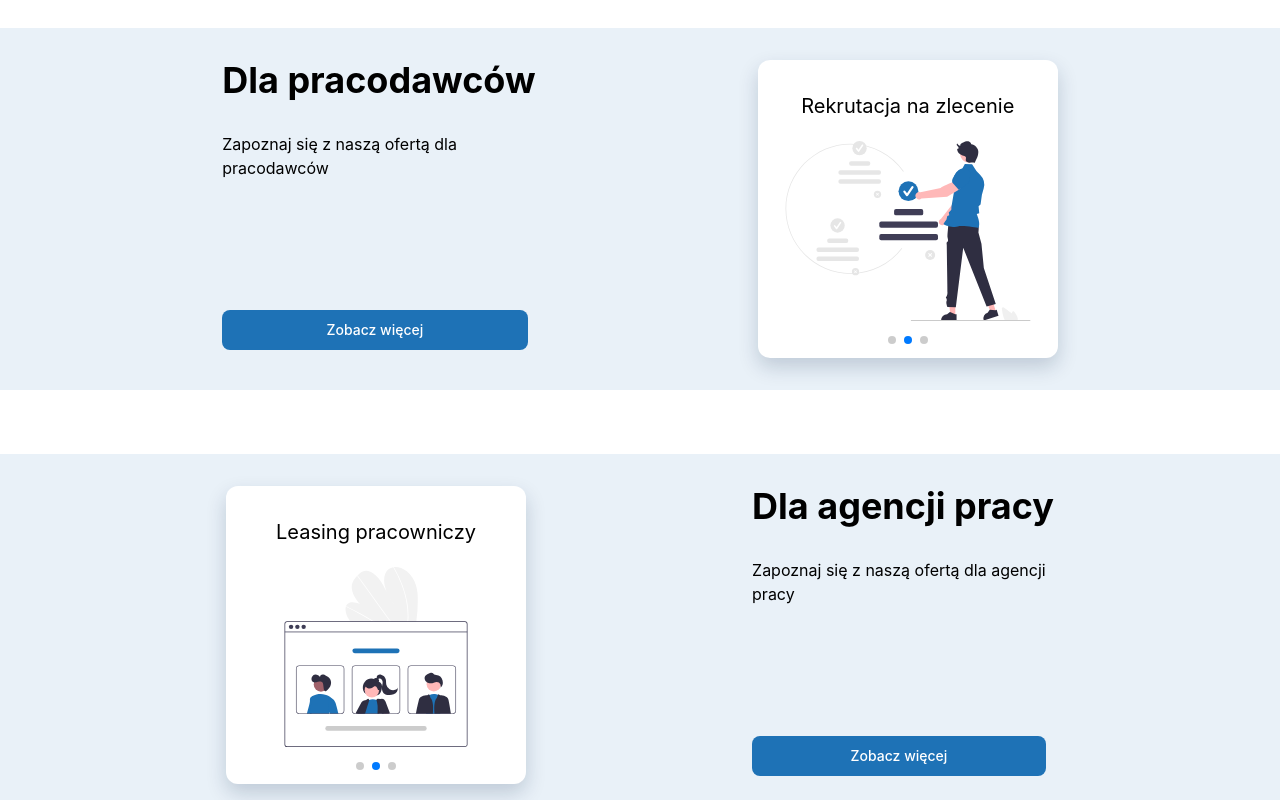
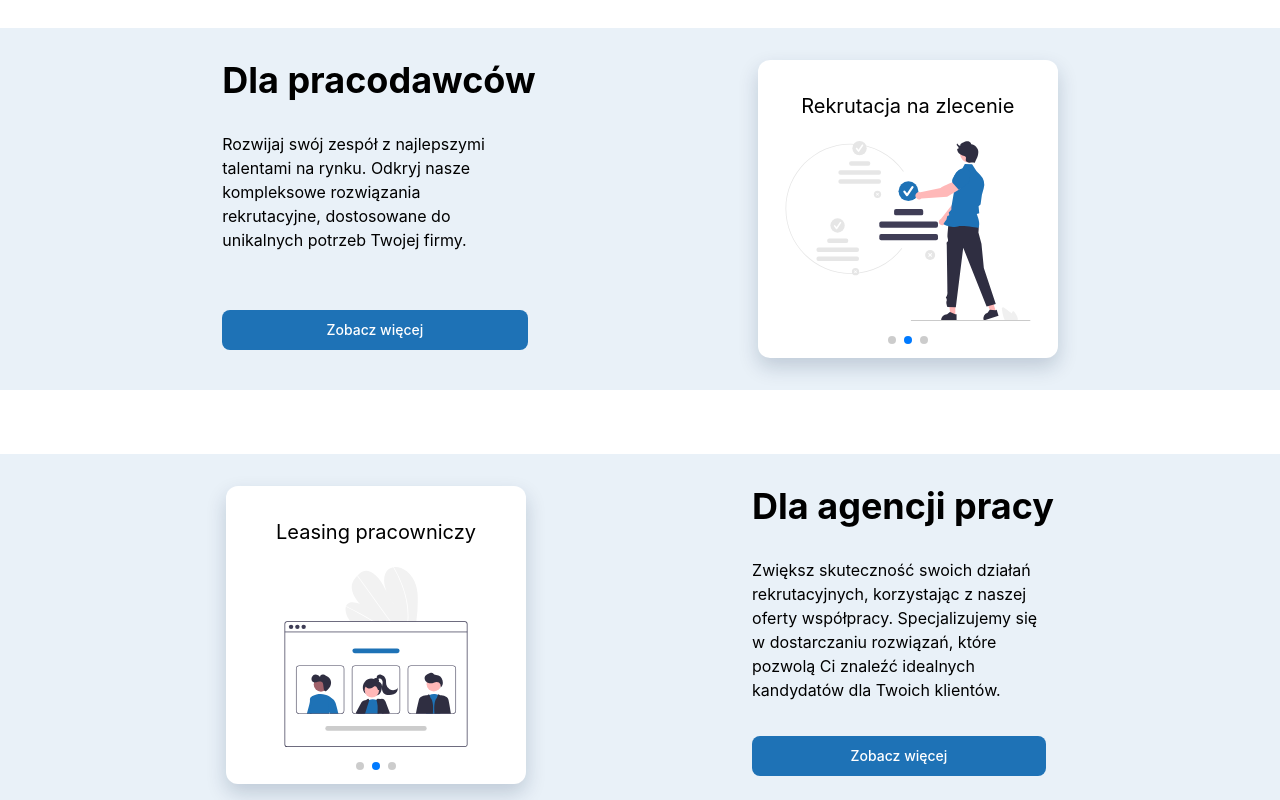
Before and after one commit to KacperBlotny/holdhand-website, a React (Vite) app: page / in a window 1280 px wide. Shown: the part 1340-2140 px from the top of the page. Built offline with nearby package versions, Linux system fonts and the light colour scheme.

Commit message:
swipers added 3

```diff
--- a/src/pages/Index.jsx
+++ b/src/pages/Index.jsx
@@ -73,7 +73,9 @@ function Index() {
         <div className='flex flex-col'>
           <h3 className=' flex pb-8 text-4xl font-bold'>Dla pracodawców</h3>
           <p className='w-[300px]'>
-            Zapoznaj się z naszą ofertą dla pracodawców
+            Rozwijaj swój zespół z najlepszymi talentami na rynku. Odkryj nasze
+            kompleksowe rozwiązania rekrutacyjne, dostosowane do unikalnych
+            potrzeb Twojej firmy.
           </p>
           <Link
             to='/for-employers'
@@ -85,12 +87,15 @@ function Index() {
         <SliderEmployers />
       </div>
 
-      <div className='my-16 w-full bg-light flex justify-evenly py-8'>
+      <div className='my-16 w-full bg-light flex justify-evenly py-8 mb-32'>
         <SliderAgency />
         <div className='flex flex-col'>
           <h3 className=' flex pb-8 text-4xl font-bold'>Dla agencji pracy</h3>
           <p className='w-[300px]'>
-            Zapoznaj się z naszą ofertą dla agencji pracy
+            Zwiększ skuteczność swoich działań rekrutacyjnych, korzystając z
+            naszej oferty współpracy. Specjalizujemy się w dostarczaniu
+            rozwiązań, które pozwolą Ci znaleźć idealnych kandydatów dla Twoich
+            klientów.
           </p>
           <Link
             to='/for-agency'
@@ -101,7 +106,7 @@ function Index() {
         </div>
       </div>
 
-      <div className='my-16 w-full bg-light'>
+      {/* <div className='my-16 w-full bg-light'>
         <div className='container mx-auto flex flex-col py-16'>
           <div className='mx-auto flex flex-col'>
             <h3 className='bold mx-auto flex pb-8 text-4xl font-bold'>
@@ -176,7 +181,7 @@ function Index() {
             </ul>
           </div>
         </div>
-      </div>
+      </div> */}
     </div>
   )
 }
```
